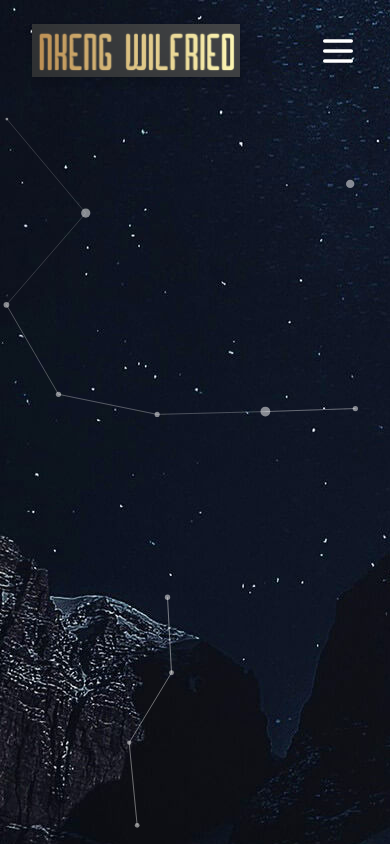
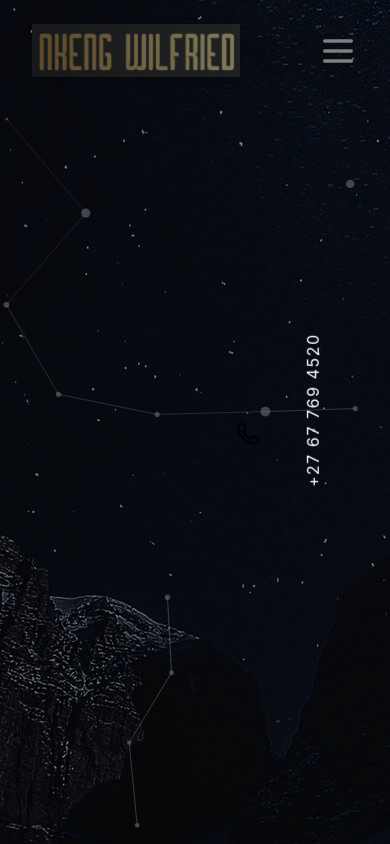
Before and after one commit to LoicDaGreat/pw-react, a React (Create React App) app: page / in a window 390 px wide. Built offline with nearby package versions, Linux system fonts and the light colour scheme.

Commit message:
added a phone widget to display phone number on the side of screen

```diff
--- a/package.json
+++ b/package.json
@@ -15,6 +15,7 @@
     "react-native": "^0.80.2",
     "react-router-dom": "^7.8.0",
     "react-scripts": "5.0.1",
+    "react-simple-typewriter": "^5.0.1",
     "typed.js": "^2.1.0",
     "web-vitals": "^2.1.4"
   },
--- /dev/null
+++ b/src/Components/PhoneWidget.jsx
@@ -0,0 +1,20 @@
+import { Phone } from 'lucide-react';
+
+const PhoneWidget = () => {
+  return (
+    <div>
+      <div className="fixed right-0 top-1/2 transform -translate-y-1/2 z-50">
+        <div className="transform -rotate-90">
+            <span className="text-white tracking-widest">
+                +27 67 769 4520
+            </span>
+        </div>
+        <div onClick={() => window.open('tel:+27677624520', '_self')}>
+            <Phone />
+        </div>
+      </div>
+    </div>
+  );
+};
+
+export default PhoneWidget;
--- a/src/Pages/Index.jsx
+++ b/src/Pages/Index.jsx
@@ -1,13 +1,19 @@
 import ContentArea from '../Components/ContentArea';
 import main from '../assets/background/main.jpg';
 import ParticlesComponent from '../Components/ParticlesComponent';
+import PhoneWidget from '../Components/PhoneWidget';
+import { useTypewriter, Cursor } from 'react-simple-typewriter';
 
 const Index = () => {
+
+
+
   return (
     <div>
       <ParticlesComponent />
       <ContentArea backgroundImg={main}>
-
+        <div className="absolute inset-0 bg-black opacity-50"></div>
+        <PhoneWidget />
       </ContentArea>
     </div>
   );
```
Also changed, not shown: 1 other file (tests, documents, lock files or other folders).
